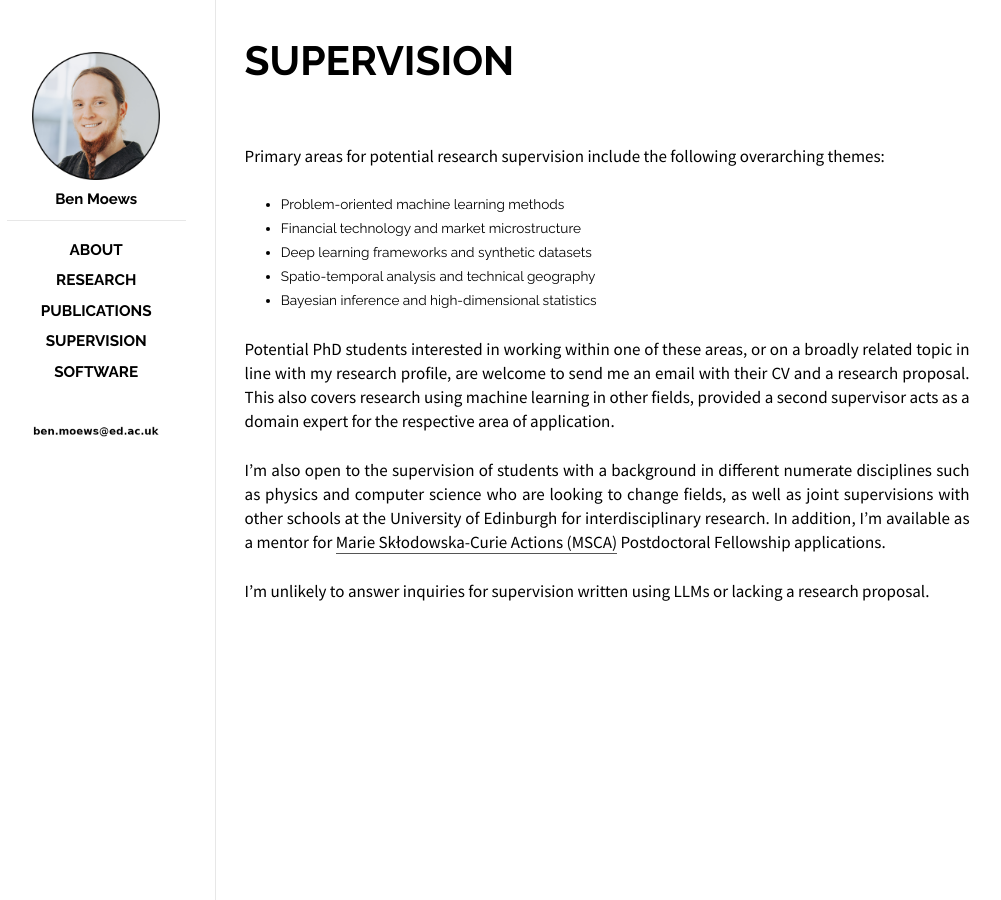
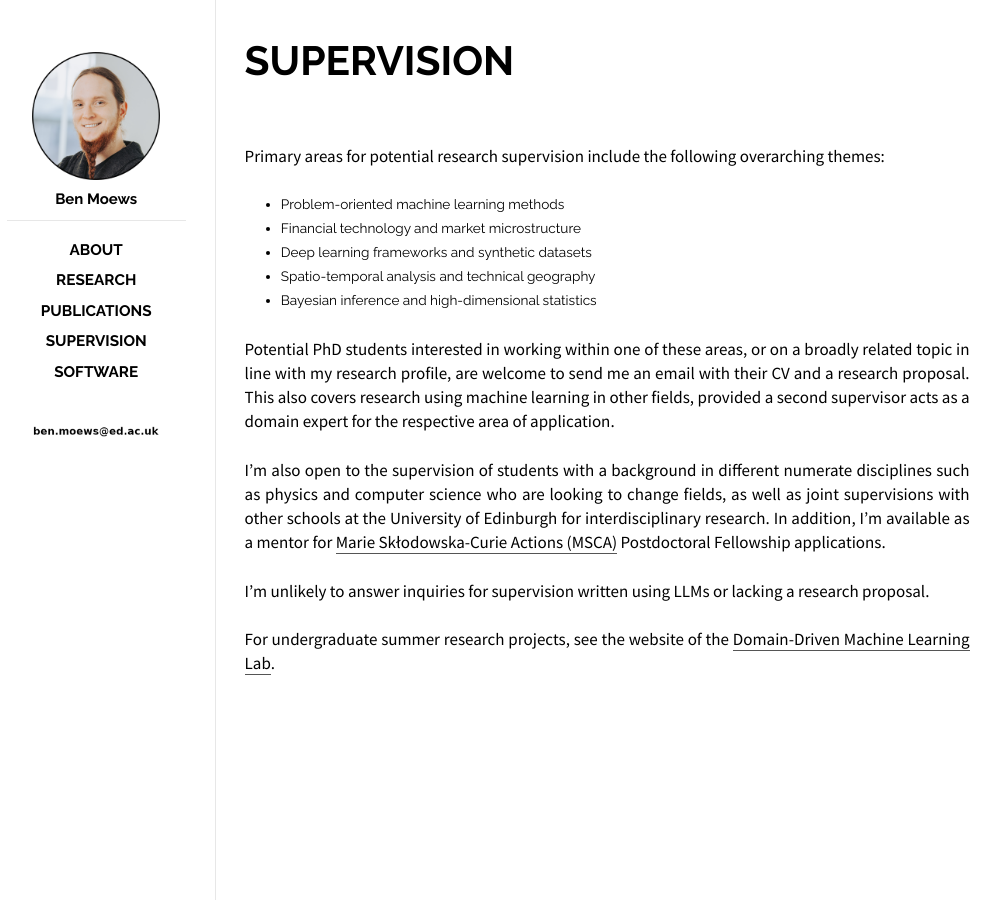
Before and after one commit to moews/moews.github.io, a Jekyll site: the page built from _posts/2017-03-25-supervision.md, in a window 1280 px wide. Shown: the whole page, without its empty margins (143-1144 px from the left). Built offline with Jekyll 4.4.1, drawn with Linux system fonts in a browser that asks for light colours.

Commit message:
Update 2017-03-25-supervision.md

```diff
--- a/_posts/2017-03-25-supervision.md
+++ b/_posts/2017-03-25-supervision.md
@@ -83,6 +83,8 @@
 
 I'm unlikely to answer inquiries for supervision written using LLMs or lacking a research proposal.
 
+For undergraduate summer research projects, see the website of the [Domain-Driven Machine Learning Lab](https://2dml-lab.github.io/summer_projects.html).
+
 <!--Potential PhD and master's students interested in working within one of these areas, or on a broadly related topic in line with my research profile, are welcome to send me an email with their CV and a research proposal. I'm also open to the supervision of students with a background in different numerate disciplines such as physics and computer science who are looking to change fields, as well as joint supervisions with other schools at the University of Edinburgh.-->
 
 <!--I'm likely to ignore expressions of interest written by generative AI programmes.-->
```
